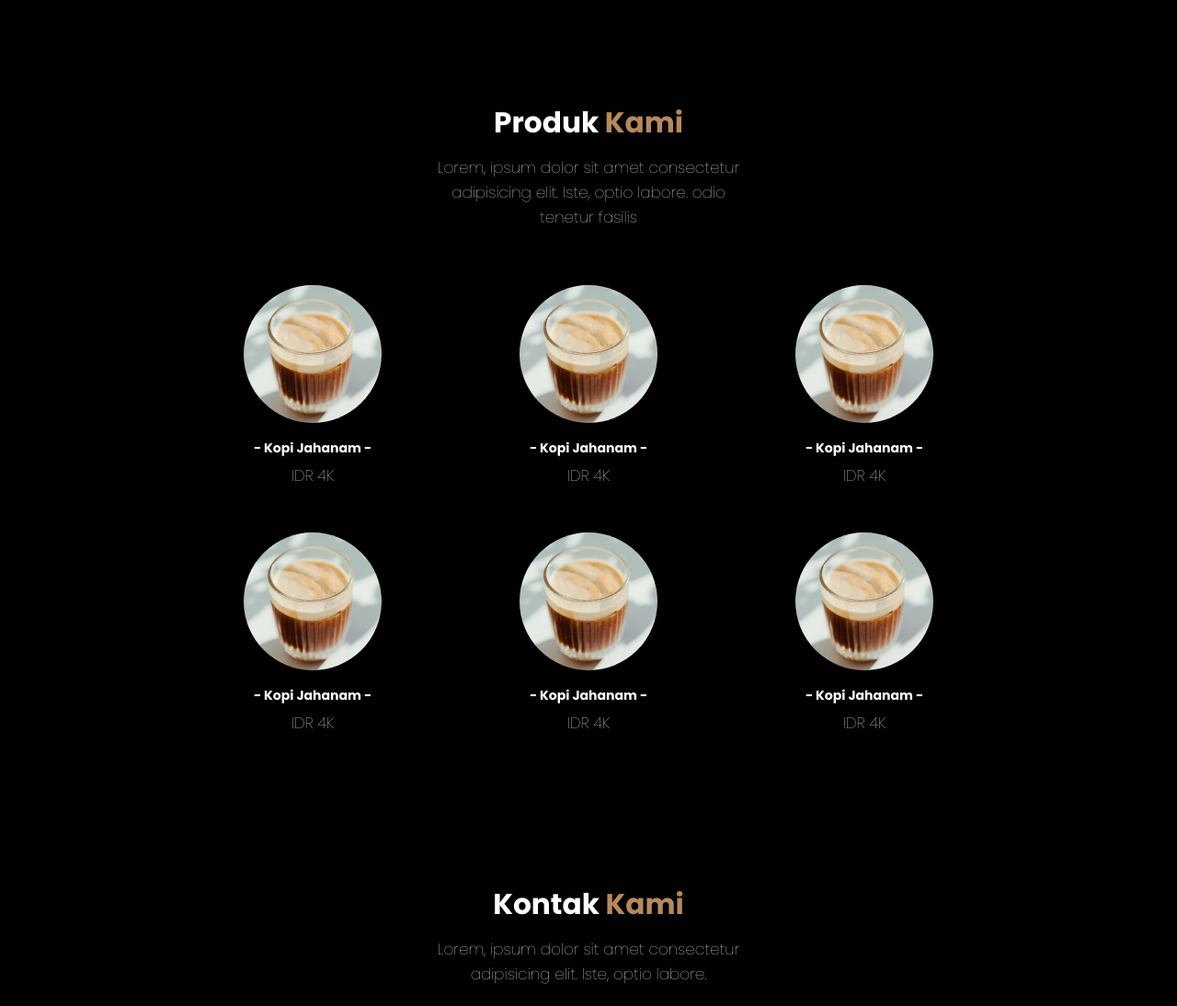
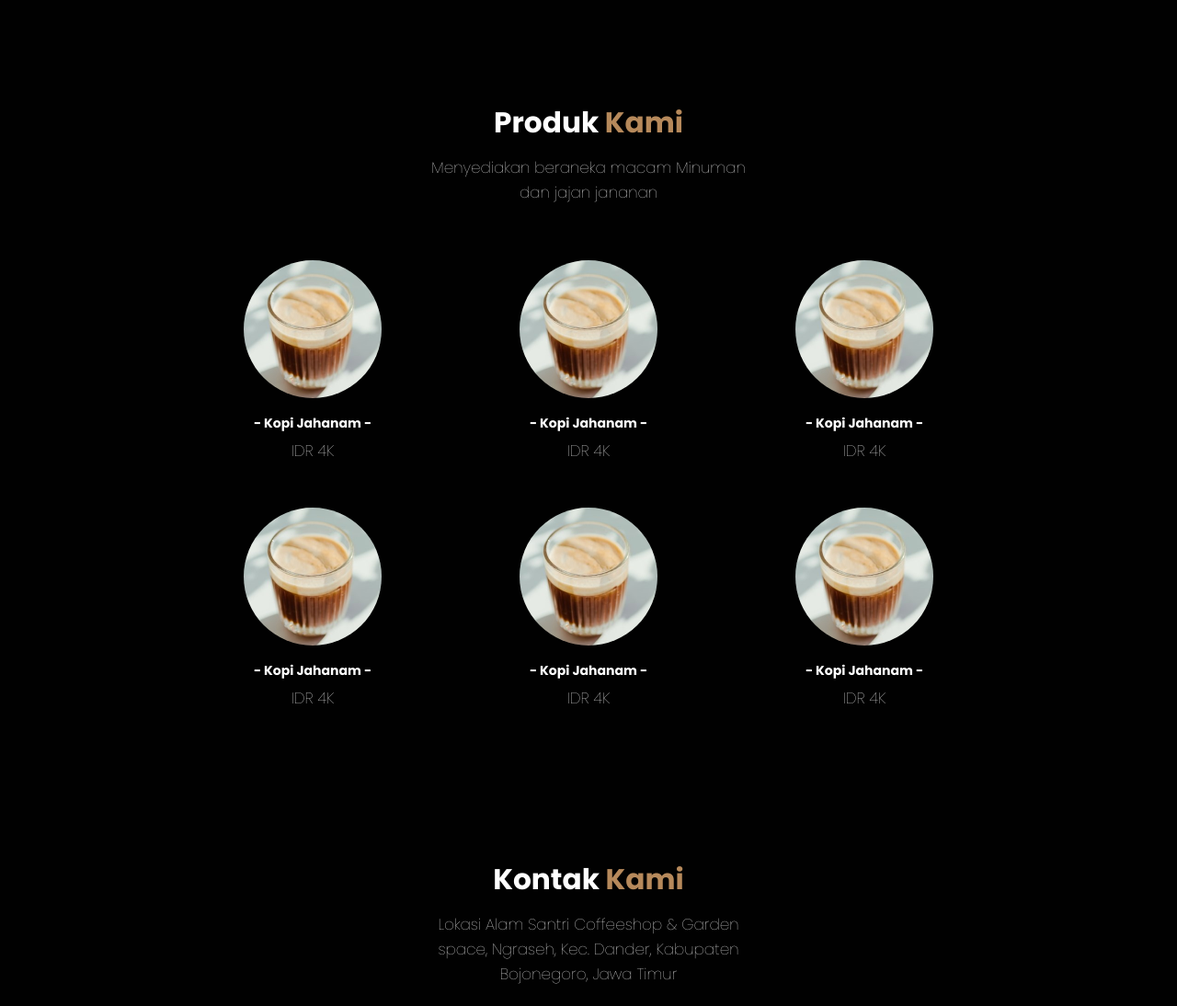
Before and after one commit to Masking08/alamsantri, a plain HTML site: page index.html in a window 1280 px wide. Shown: the part 1391-2485 px from the top of the page at 92% size. Drawn offline with nearby package versions, Linux system fonts and the light colour scheme.

Commit message:
Update index.html

```diff
--- a/index.html
+++ b/index.html
@@ -67,8 +67,7 @@
     <!-- MENU SECTION START -->
     <section id="menu" class="menu">
         <h2>Produk <span>Kami</span></h2>
-        <p>Lorem, ipsum dolor sit amet consectetur
-            adipisicing elit. Iste, optio labore. odio tenetur fasilis
+        <p>Menyediakan beraneka macam Minuman dan jajan jananan
         </p>
 
         <div class="row">
@@ -109,8 +108,7 @@
     <!-- CONTACT SECTION START -->
     <section id="contact" class="contact">
         <h2>Kontak <span>Kami</span></h2>
-        <p>Lorem, ipsum dolor sit amet consectetur
-            adipisicing elit. Iste, optio labore.
+        <p>Lokasi Alam Santri Coffeeshop & Garden space, Ngraseh, Kec. Dander, Kabupaten Bojonegoro, Jawa Timur
         </p>
 
         <div class="row">
```
